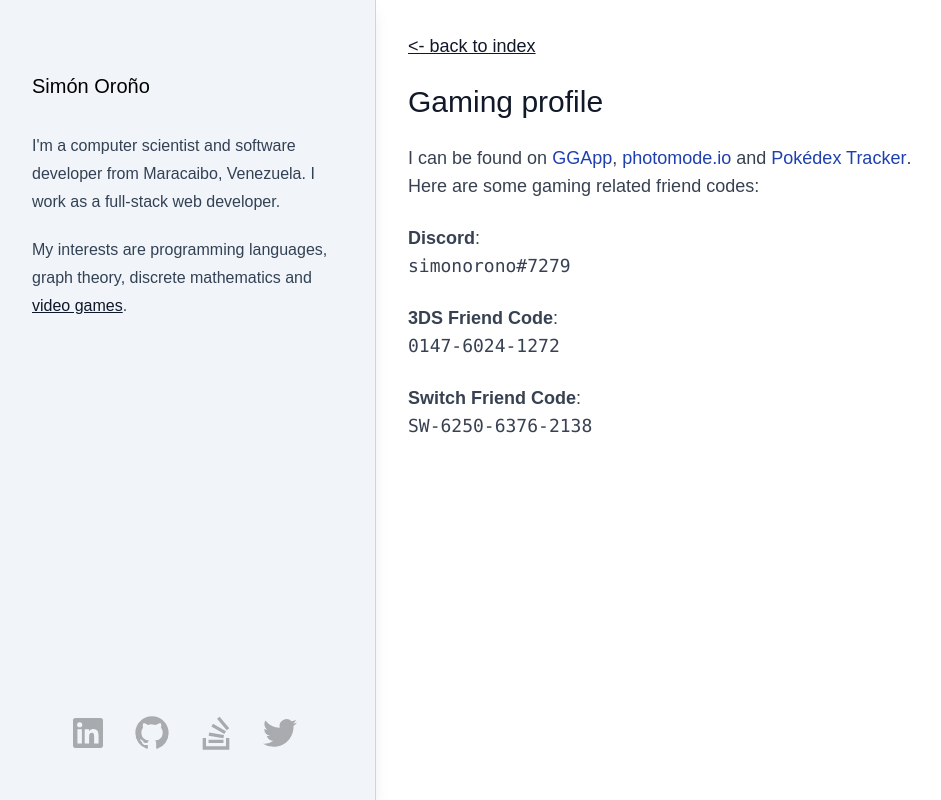
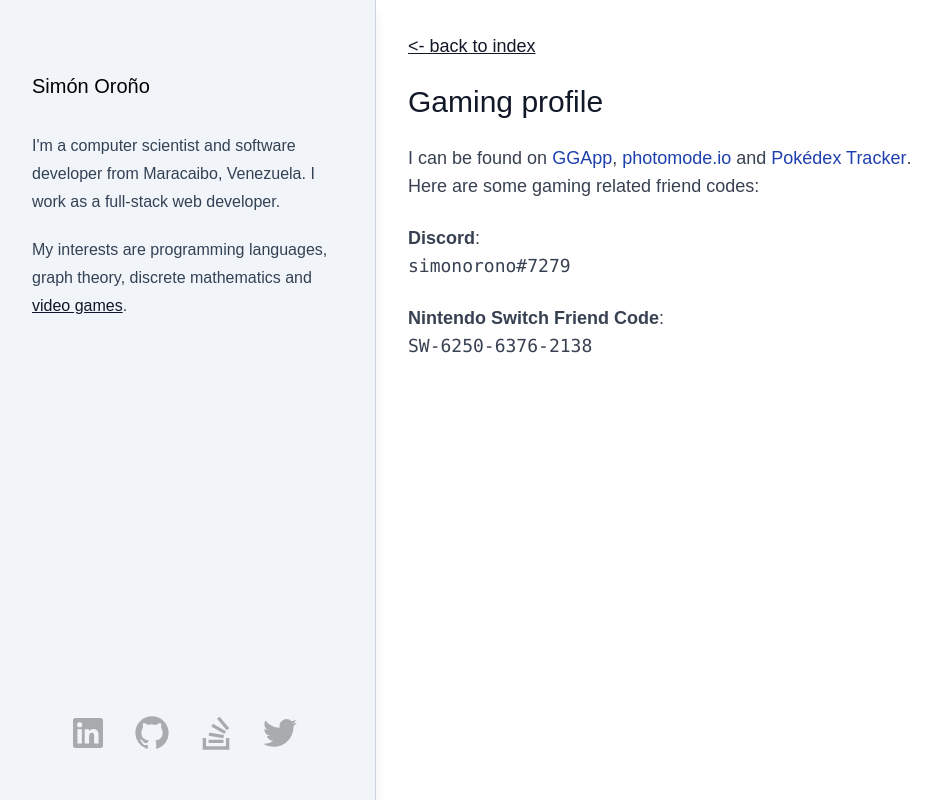
Before and after one commit to simonorono/simonorono-com-v1, a Next.js app: page /gaming in a window 1280 px wide. Shown: the whole page, without its empty margins (8-949 px from the left). Built offline with nearby package versions, Linux system fonts and the light colour scheme.

Commit message:
Remove 3DS friend code and change title of Switch friend code

```diff
--- a/pages/gaming.tsx
+++ b/pages/gaming.tsx
@@ -63,9 +63,10 @@ export default function Gaming() {
 
           <FriendCode title="Discord" code="simonorono#7279" />
 
-          <FriendCode title="3DS Friend Code" code="0147-6024-1272" />
-
-          <FriendCode title="Switch Friend Code" code="SW-6250-6376-2138" />
+          <FriendCode
+            title="Nintendo Switch Friend Code"
+            code="SW-6250-6376-2138"
+          />
         </div>
       </>
     </>
```
